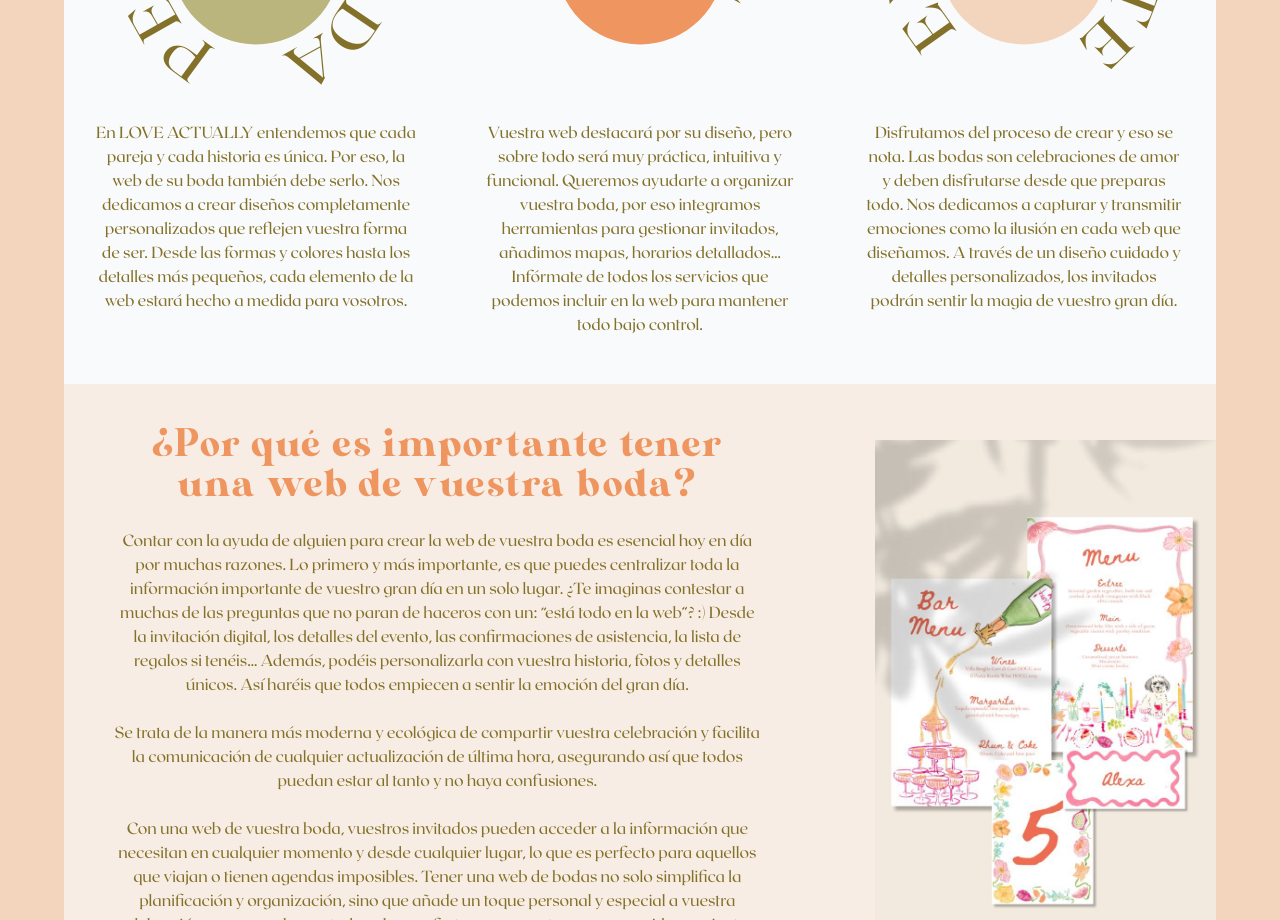
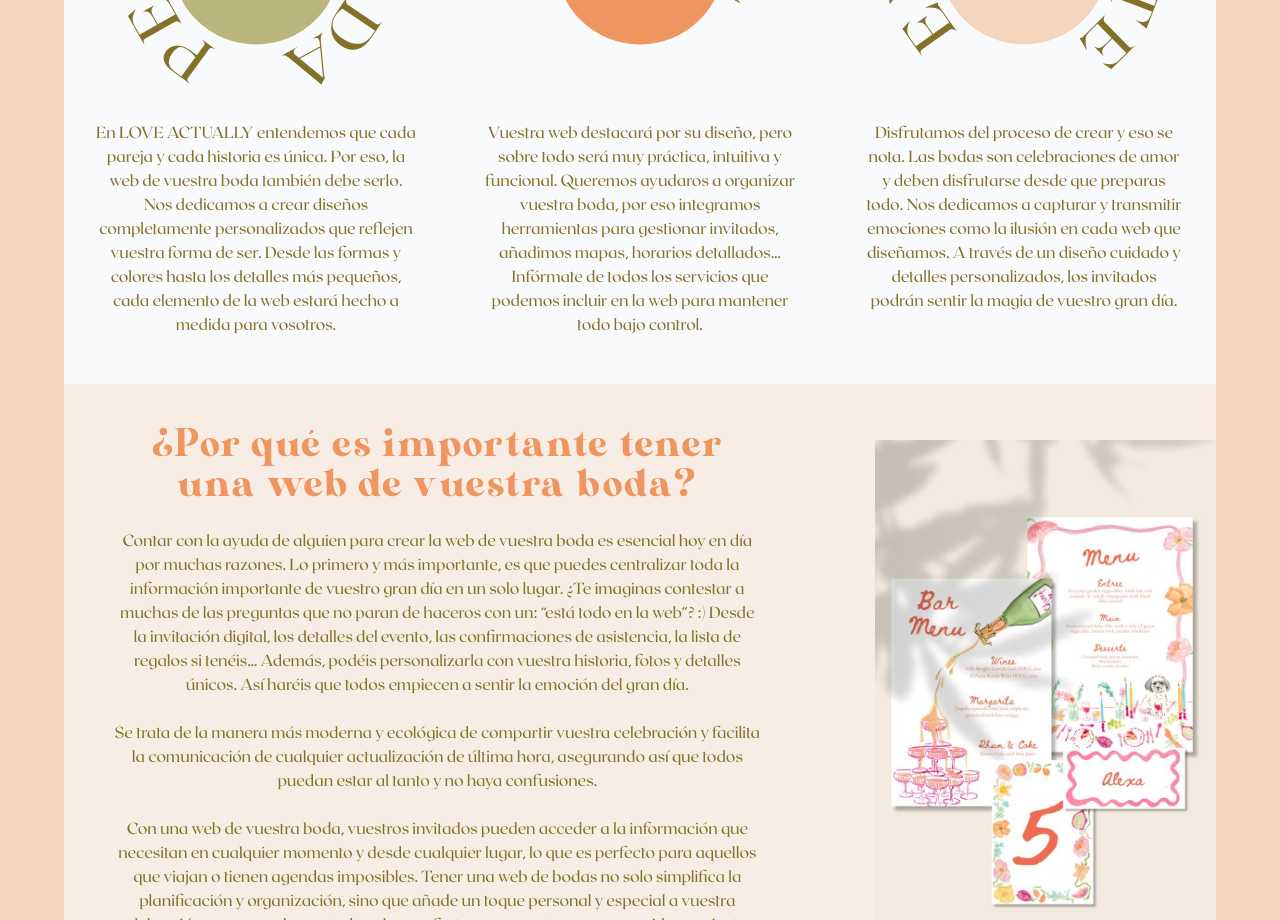
Before and after one commit to soyjaimefm/loveActually-web, an Astro site: page / in a window 1280 px wide. Shown: the part 920-1840 px from the top of the page. Built offline with nearby package versions, Linux system fonts and the light colour scheme; Astro itself is replaced by a stand-in of ours.

Commit message:
modified texts

```diff
--- a/src/config/text.js
+++ b/src/config/text.js
@@ -5,11 +5,11 @@ const text = {
   section1: {
     feature1: {
       title: "PERSONALIZADA",
-      text: "En LOVE ACTUALLY entendemos que cada pareja y cada historia es única. Por eso, la web de su boda también debe serlo. Nos dedicamos a crear diseños completamente personalizados que reflejen vuestra forma de ser. Desde las formas y colores hasta los detalles más pequeños, cada elemento de la web estará hecho a medida para vosotros."
+      text: "En LOVE ACTUALLY entendemos que cada pareja y cada historia es única. Por eso, la web de vuestra boda también debe serlo. Nos dedicamos a crear diseños completamente personalizados que reflejen vuestra forma de ser. Desde las formas y colores hasta los detalles más pequeños, cada elemento de la web estará hecho a medida para vosotros."
     },
     feature2: {
       title: "FUNCIONAL",
-      text: "Vuestra web destacará por su diseño, pero sobre todo será muy práctica, intuitiva y funcional. Queremos ayudarte a organizar vuestra boda, por eso integramos herramientas para gestionar invitados, añadimos mapas, horarios detallados… Infórmate de todos los servicios que podemos incluir en la web para mantener todo bajo control."
+      text: "Vuestra web destacará por su diseño, pero sobre todo será muy práctica, intuitiva y funcional. Queremos ayudaros a organizar vuestra boda, por eso integramos herramientas para gestionar invitados, añadimos mapas, horarios detallados… Infórmate de todos los servicios que podemos incluir en la web para mantener todo bajo control."
     },
     feature3: {
       title: "EMOCIONANTE",
```
